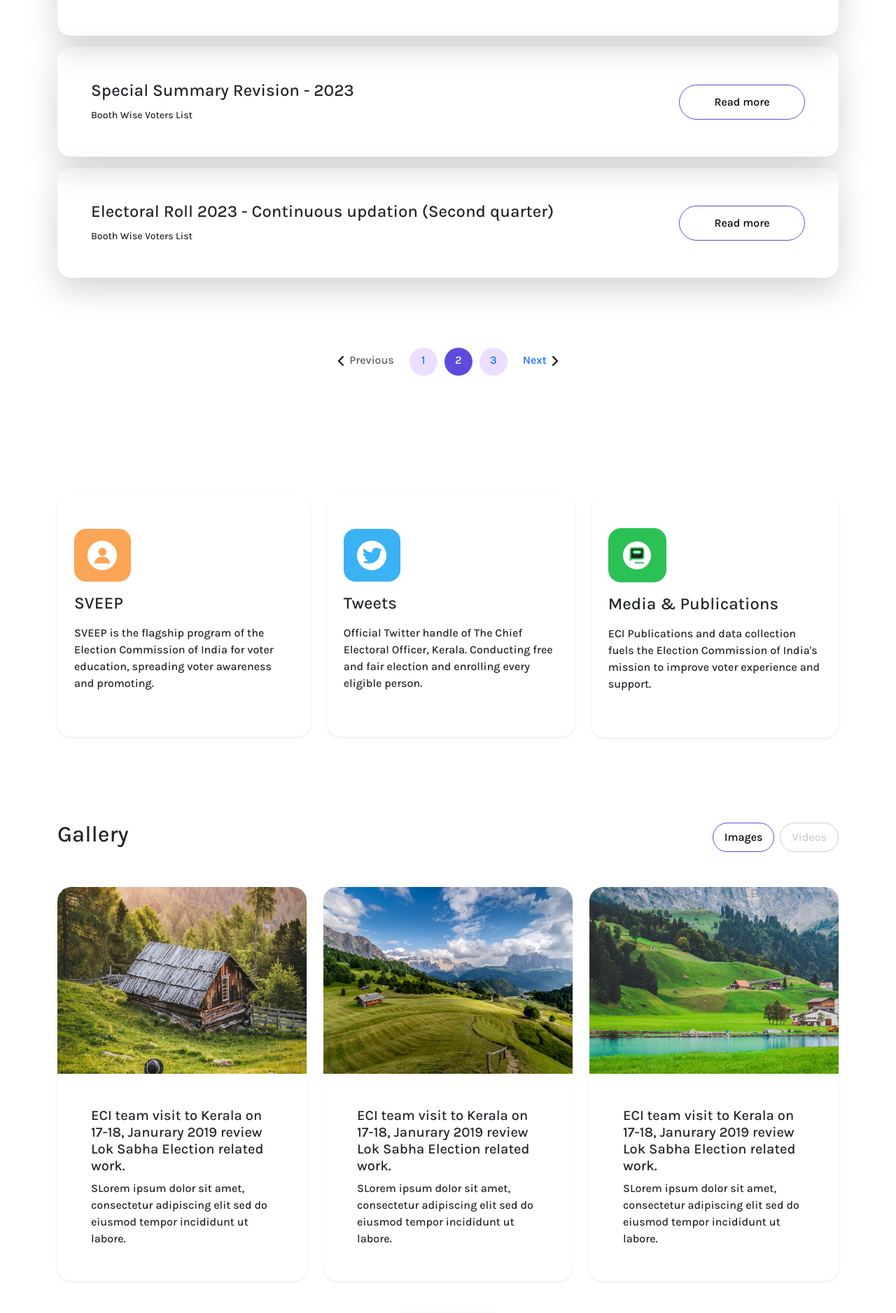
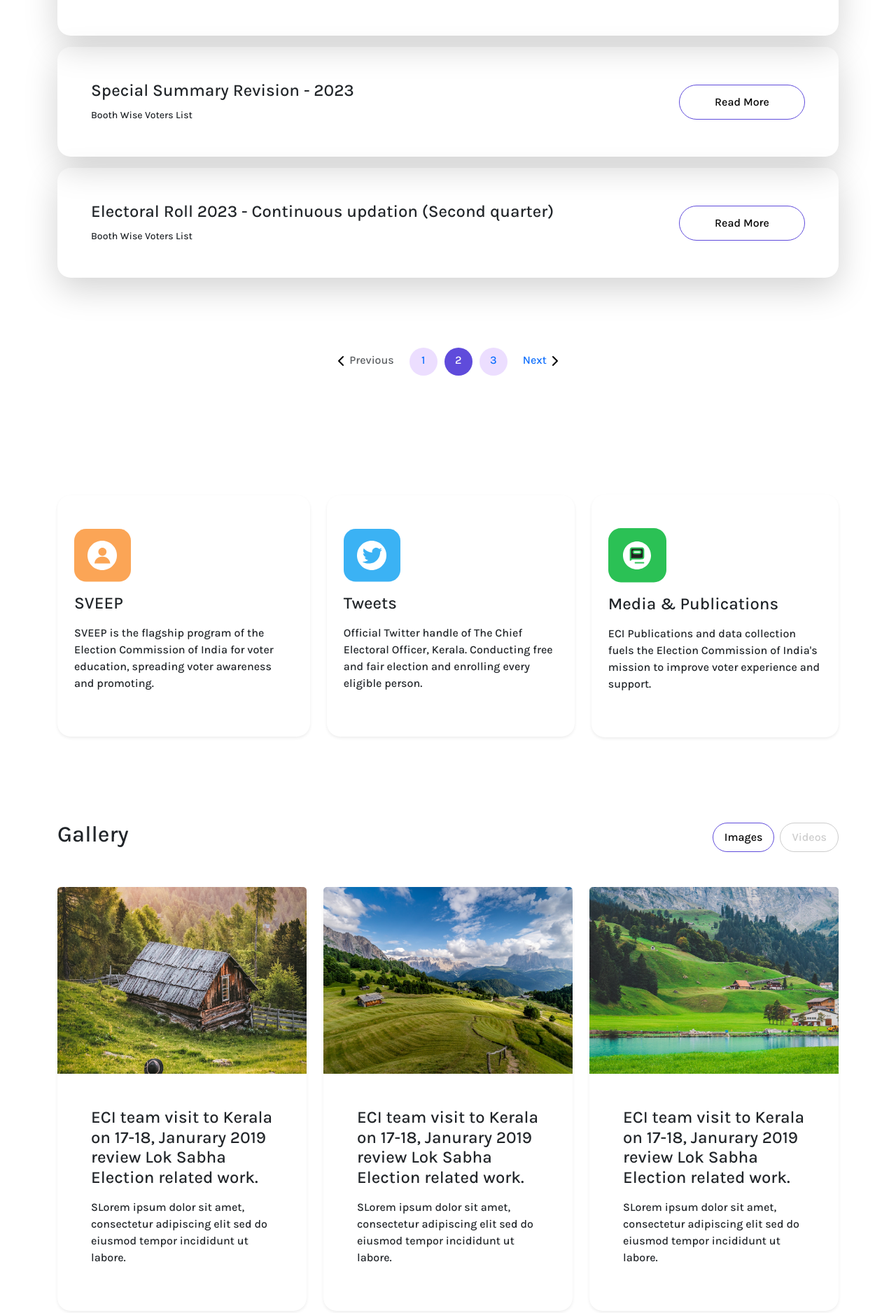
Before and after one commit to kripalakshmy82/ceokerala-kripa, a Next.js app: page / in a window 1280 px wide. Shown: the part 2221-4098 px from the top of the page at 70% size. Built offline with nearby package versions, Linux system fonts and the light colour scheme.

Commit message:
Home Page Integration

```diff
--- a/src/app/_components/AppCard/index.js
+++ b/src/app/_components/AppCard/index.js
@@ -7,7 +7,7 @@ import AppButton from "../AppButton";
 
 const AppCard = ({ isShadow = false, cardType = "default", children }) => {
   const appCardClassNames = classNames({
-    "rounded-theme flex-fill border-0 p-0 text-left bg-transparent app-card": true,
+    "rounded-theme flex-fill border-0 p-0 text-left bg-transparent app-card position-relative": true,
     "shadow-lg": isShadow,
     "card-item shadow-sm": cardType === "hover",
   });
@@ -31,6 +31,7 @@ const InfoCard = ({
   iconUrl = "",
   className = "",
   link = {},
+  playIcon
 }) => {
   const titleClassName = classNames({
     "d-flex gap-4 align-items-center": cardTitleDir === "row",
@@ -48,6 +49,23 @@ const InfoCard = ({
   return (
     <AppCard cardType="hover">
       {img && <Card.Img variant="top" src={img.url} alt={img.alt} />}
+      { playIcon && (
+        <span className="m-auto d-block position-absolute video-icon">
+          <svg
+            viewBox="0 0 24 24"
+            width="24"
+            height="24"
+            stroke="#5f4bdb"
+            strokeWidth="2"
+            fill="none"
+            strokeLinecap="round"
+            strokeLinejoin="round"
+            className="css-i6dzq1"
+          >
+            <polygon points="5 3 19 12 5 21 5 3"></polygon>
+          </svg>
+        </span>
+      )}
       <Card.Body className={className}>
         <Card.Title className={titleClassName}>
           {iconUrl && (
@@ -79,6 +97,7 @@ InfoCard.propTypes = {
     anchorTitle: string,
   }),
   className: string.isRequired,
+  playIcon: bool,
 };
 
 const PromoCard = ({ className = "", img, type = "promo" }) => {
--- a/src/app/data/index.js
+++ b/src/app/data/index.js
@@ -265,21 +265,82 @@ export const linkedCardData = [
 
 export const newsUpdate = [
   {
-    heading: "Electoral Roll 2023 - Continuous updation (Second quarter)",
+    title: "Electoral Roll 2023 - Continuous updation (Second quarter)",
     description: "Booth Wise Voters List",
-    href: "#",
+    link: {
+      href: "#",
+      title: "Read More",
+      anchorTitle: "Read More",
+    },
   },
   {
-    heading: "Special Summary Revision - 2023",
+    title: "Special Summary Revision - 2023",
     description: "Booth Wise Voters List",
-    href: "#",
+    link: {
+      href: "#",
+      title: "Read More",
+      anchorTitle: "Read More",
+    },
   },
   {
-    heading: "Electoral Roll 2023 - Continuous updation (Second quarter)",
+    title: "Electoral Roll 2023 - Continuous updation (Second quarter)",
     description: "Booth Wise Voters List",
-    href: "#",
+    link: {
+      href: "#",
+      title: "Read More",
+      anchorTitle: "Read More",
+    },
   },
 ];
+
+export const galleryData = [
+  {
+    id: 1,
+    title:
+      "ECI team visit to Kerala on 17-18, Janurary 2019 review Lok Sabha Election related work.",
+    description:
+      "SLorem ipsum dolor sit amet, consectetur adipiscing elit sed do eiusmod tempor incididunt ut labore.",
+    img: {
+      url: "./gallery/gallery-1.jpg",
+      alt: "Gallery 1"
+    },
+    link: {
+      href: "#",
+      anchorTitle: "Gallery 1"
+    }
+  },
+  {
+    id: 2,
+    title:
+      "ECI team visit to Kerala on 17-18, Janurary 2019 review Lok Sabha Election related work.",
+    description:
+      "SLorem ipsum dolor sit amet, consectetur adipiscing elit sed do eiusmod tempor incididunt ut labore.",
+    img: {
+      url: "./gallery/gallery-2.jpg",
+      alt: "Gallery 2"
+    },
+    link: {
+      href: "#",
+      anchorTitle: "Gallery 2"
+    }
+  },
+  {
+    id: 3,
+    title:
+      "ECI team visit to Kerala on 17-18, Janurary 2019 review Lok Sabha Election related work.",
+    description:
+      "SLorem ipsum dolor sit amet, consectetur adipiscing elit sed do eiusmod tempor incididunt ut labore.",
+    link: {
+      href: "#",
+      anchorTitle: "Gallery 3"
+    },
+    img: {
+      url: "./gallery/gallery-3.jpg",
+      alt: "Gallery 2"
+    },
+  },
+];
+
 
 export const socialLinks = [
   {
@@ -357,35 +418,6 @@ export const helpLinks = [
   },
 ];
 
-export const galleryData = [
-  {
-    alt: "",
-    href: "#",
-    imgUrl: "./gallery/gallery-1.jpg",
-    heading:
-      "ECI team visit to Kerala on 17-18, Janurary 2019 review Lok Sabha Election related work.",
-    description:
-      "SLorem ipsum dolor sit amet, consectetur adipiscing elit sed do eiusmod tempor incididunt ut labore.",
-  },
-  {
-    alt: "",
-    href: "#",
-    imgUrl: "./gallery/gallery-2.jpg",
-    heading:
-      "ECI team visit to Kerala on 17-18, Janurary 2019 review Lok Sabha Election related work.",
-    description:
-      "SLorem ipsum dolor sit amet, consectetur adipiscing elit sed do eiusmod tempor incididunt ut labore.",
-  },
-  {
-    alt: "",
-    href: "#",
-    imgUrl: "./gallery/gallery-3.jpg",
-    heading:
-      "ECI team visit to Kerala on 17-18, Janurary 2019 review Lok Sabha Election related work.",
-    description:
-      "SLorem ipsum dolor sit amet, consectetur adipiscing elit sed do eiusmod tempor incididunt ut labore.",
-  },
-];
 
 export const registerCardData = [
   {
--- a/src/app/home/Gallery/shared/GalleryList.js
+++ b/src/app/home/Gallery/shared/GalleryList.js
@@ -2,43 +2,7 @@
 
 import { useState, useEffect } from "react";
 import { Spinner } from "react-bootstrap";
-import { AppBox } from "@/app/_components";
-
-const GalleryCard = ({ imgUrl, alt, href, heading, description, type }) => {
-  return (
-    <div className="card card-item theme-card overflow-hidden border-0 shadow-sm position-relative">
-      <img src={imgUrl} className="card-img-top" alt={alt} />
-      {type === "videos" && (
-        <span className="m-auto d-block position-absolute video-icon">
-          <svg
-            viewBox="0 0 24 24"
-            width="24"
-            height="24"
-            stroke="#5f4bdb"
-            strokeWidth="2"
-            fill="none"
-            strokeLinecap="round"
-            strokeLinejoin="round"
-            className="css-i6dzq1"
-          >
-            <polygon points="5 3 19 12 5 21 5 3"></polygon>
-          </svg>
-        </span>
-      )}
-      <div className="card-body p-5 theme-gap">
-        <h5 className="card-title">
-          <a
-            href={href}
-            className="stretched-link text-decoration-none text-dark"
-          >
-            {heading}
-          </a>
-        </h5>
-        <p className="card-text mb-0">{description}</p>
-      </div>
-    </div>
-  );
-};
+import { AppBox, InfoCard } from "@/app/_components";
 
 const GalleryList = ({ activeKey, data }) => {
   const [loading, setLoading] = useState(true);
@@ -59,8 +23,13 @@ const GalleryList = ({ activeKey, data }) => {
       ) : (
         <>
           <AppBox className="d-flex gap-4 flex-lg-row flex-md-row flex-sm-column flex-column justify-content-between align-items-center">
-            {data.map((item, key) => (
-              <GalleryCard type={activeKey} key={key} {...item} />
+            {data.map(({ id, ...rest }) => (
+              <InfoCard
+                key={id}
+                {...rest}
+                className="p-5"
+                playIcon={activeKey === "videos"}
+              />
             ))}
           </AppBox>
           <div className="d-flex justify-content-center align-items-center mt-5">
--- a/src/app/home/NewsUpdate/shared/NewsList.js
+++ b/src/app/home/NewsUpdate/shared/NewsList.js
@@ -52,7 +52,11 @@ function Pagination() {
   );
 }
 
-const NewsListItem = ({ heading, description, href }) => {
+const NewsListItem = ({
+  title,
+  description,
+  link: { href, title: linkTitle, anchorTitle },
+}) => {
   const newsListItemcx = classNames({
     "p-5": true,
     "d-flex flex-lg-row flex-md-row flex-sm-column flex-column": true,
@@ -66,14 +70,19 @@ const NewsListItem = ({ heading, description, href }) => {
           <AppText
             render={() => (
               <>
-                <h4>{heading}</h4>
+                <h4>{title}</h4>
                 <small>{description}</small>
               </>
             )}
           />
         </AppBox>
         <AppBox className="news-read-more">
-          <AppButton variant="themeBtn" title="Read more" href={href} />
+          <AppButton
+            variant="themeBtn"
+            title={linkTitle}
+            href={href}
+            anchorTitle={anchorTitle}
+          />
         </AppBox>
       </AppBox>
     </AppCard>
```
